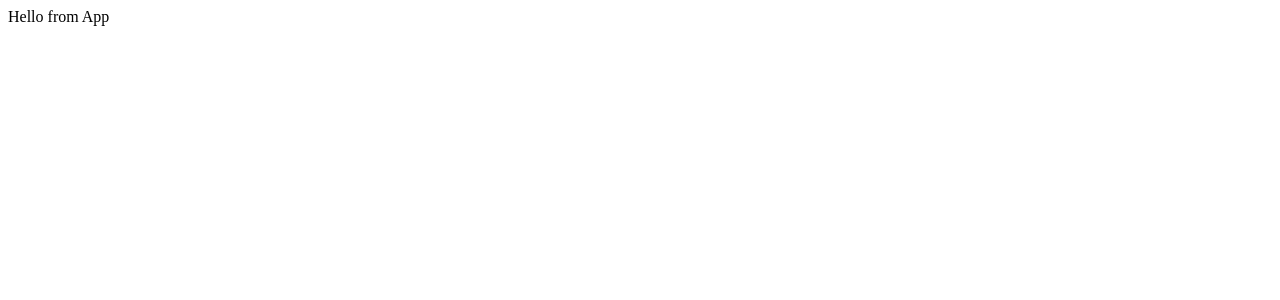
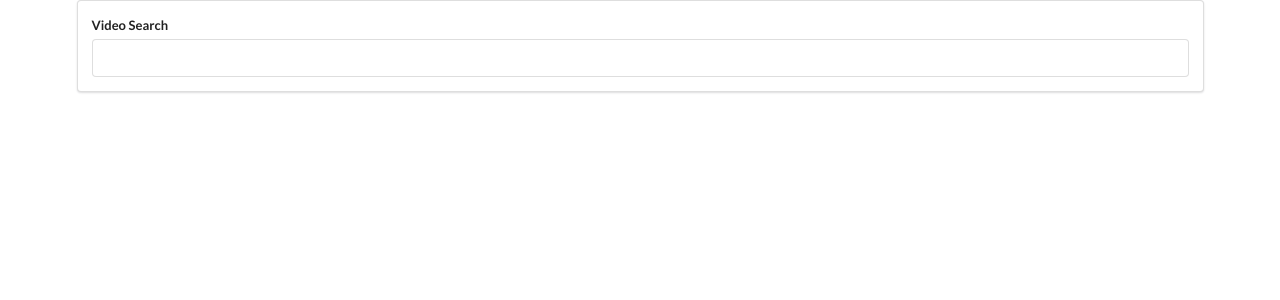
Before and after one commit to seanjaculina/VideoTube, a React (Create React App) app: page / in a window 1280 px wide. Shown: the top 300 px of the page. Built offline with nearby package versions, Linux system fonts and the light colour scheme.

Commit message:
imported the semantic ui cdn to use their styling by adding classNames to jsx tags

```diff
--- a/public/index.html
+++ b/public/index.html
@@ -10,6 +10,7 @@
       content="Web site created using create-react-app"
     />
     <link rel="apple-touch-icon" href="%PUBLIC_URL%/logo192.png" />
+    <link rel="stylesheet" href="https://cdnjs.cloudflare.com/ajax/libs/semantic-ui/2.4.1/semantic.min.css"/>
     <!--
       manifest.json provides metadata used when your web app is installed on a
       user's mobile device or desktop. See https://developers.google.com/web/fundamentals/web-app-manifest/
--- a/src/components/App.js
+++ b/src/components/App.js
@@ -1,10 +1,13 @@
 import React from 'react';
-
+import SearchBar from './SearchBar';
 class App extends React.Component{
 
-
     render(){
-        return <div>Hello from App</div>
+        return (
+            <div className="ui container">
+                <SearchBar/>
+            </div>
+        )
     };
 
 }
--- /dev/null
+++ b/src/components/SearchBar.js
@@ -0,0 +1,21 @@
+import React from 'react';
+
+class SearchBar extends React.Component{
+
+    render(){
+        return (
+            <div className="search-bar ui segment">
+                <form className="ui form">
+                    <div className="field">
+                    <label>
+                        Video Search
+                    </label>
+                    <input type="text"/>
+                    </div>
+                </form>
+            </div>
+        );
+    }
+}
+
+export default SearchBar;
```
